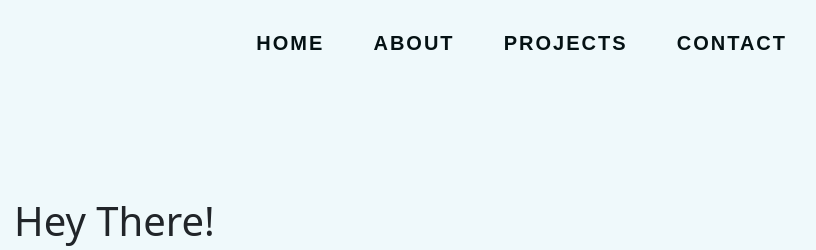
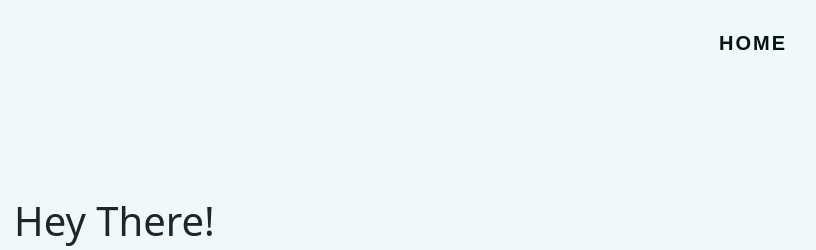
Before and after one commit to dypeee/dypeee.github.io, a plain HTML site: page index.html in a window 1280 px wide. Shown: the top 250 px of the page, 266-1082 px from the left. Drawn offline with nearby package versions, Linux system fonts and the light colour scheme.

Commit message:
Update index.html

```diff
--- a/index.html
+++ b/index.html
@@ -16,9 +16,6 @@
             <div style="margin-right: 15%; display: flex; padding-top: 15px;">
                 <ul>
                     <li><a href="#">HOME</a></li>
-                    <li><a href="#about">ABOUT</a></li>
-                    <li><a href="#project">PROJECTS</a></li>
-                    <li><a href="#contact">CONTACT</a></li>
                 </ul>
             </div>
 
```
